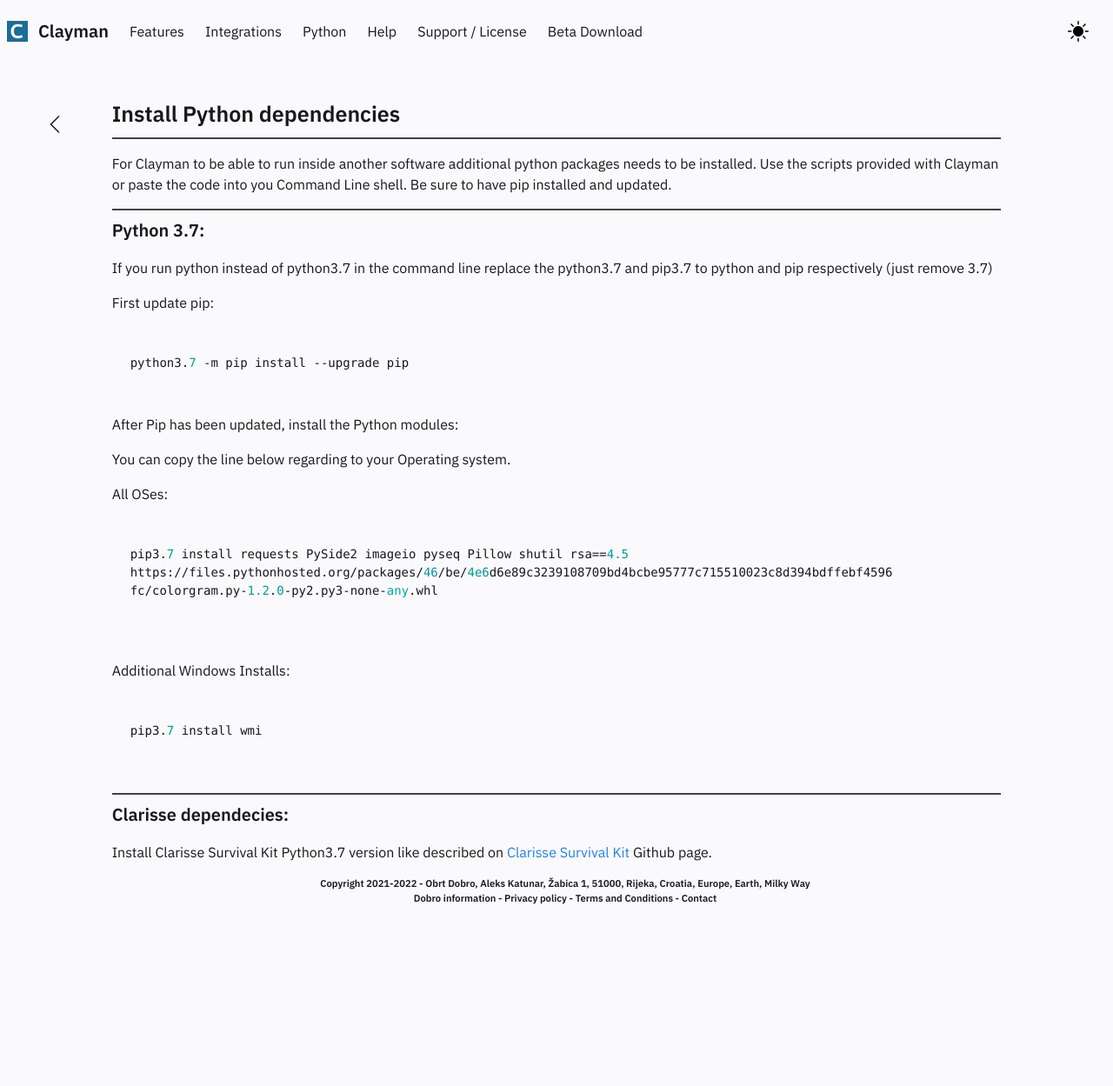
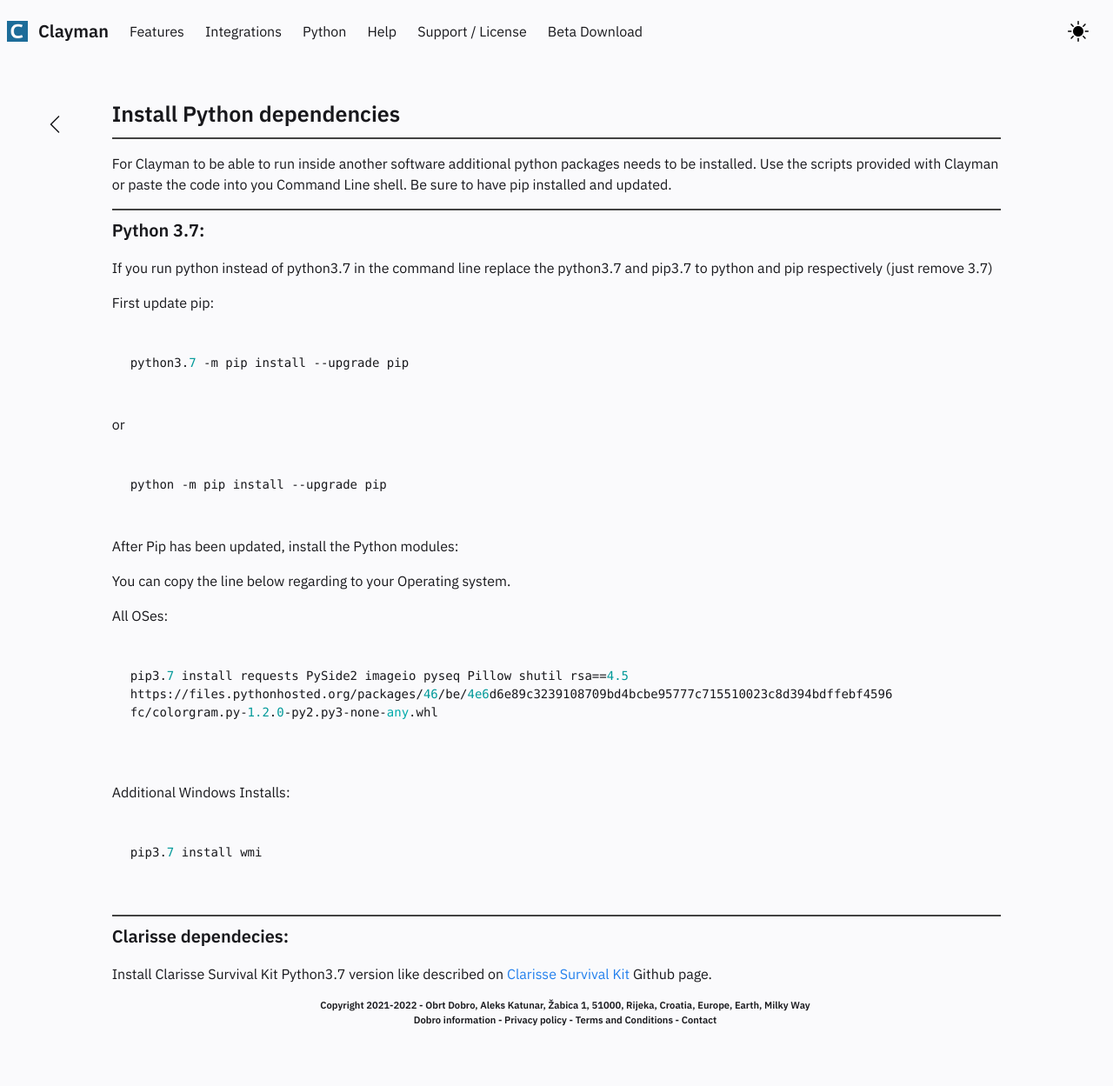
Before and after one commit to ddesmond/ClaymanWeb, a Jekyll site: the page built from _posts/2020-03-01-python.md, in a window 1280 px wide. Shown: the whole page at 87% size. Built offline with Jekyll 4.4.1, drawn with Linux system fonts in a browser that asks for light colours; before the commit the page ends 1109 px from its top, so only the background shows below that.

Commit message:
Update 2020-03-01-python.md

````diff
--- a/_posts/2020-03-01-python.md
+++ b/_posts/2020-03-01-python.md
@@ -19,6 +19,12 @@
 
 ```python
 python3.7 -m pip install --upgrade pip
+```
+
+or
+
+```python
+python -m pip install --upgrade pip
 ```
 
 
````
